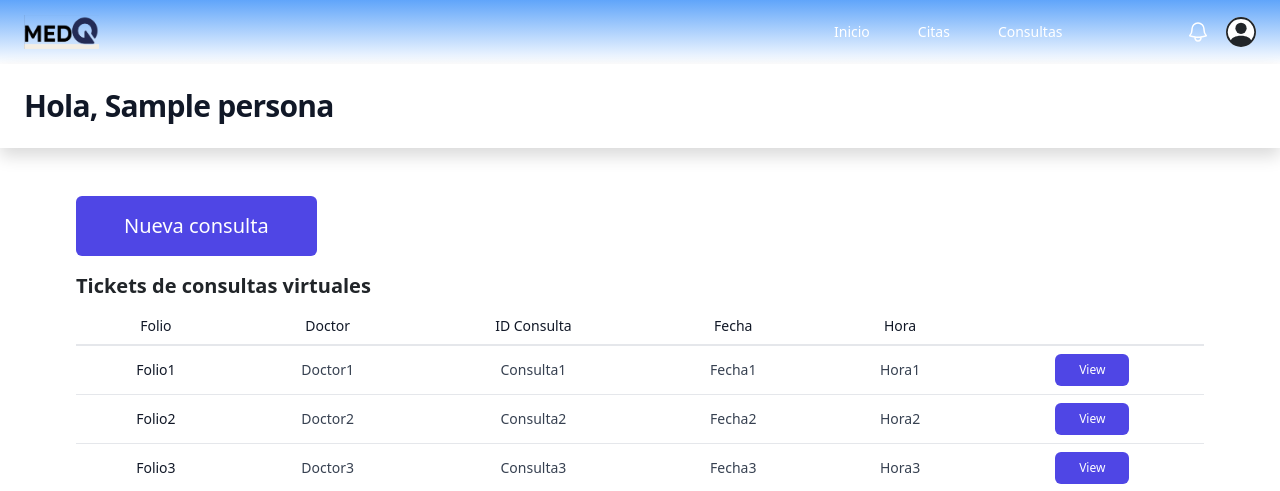
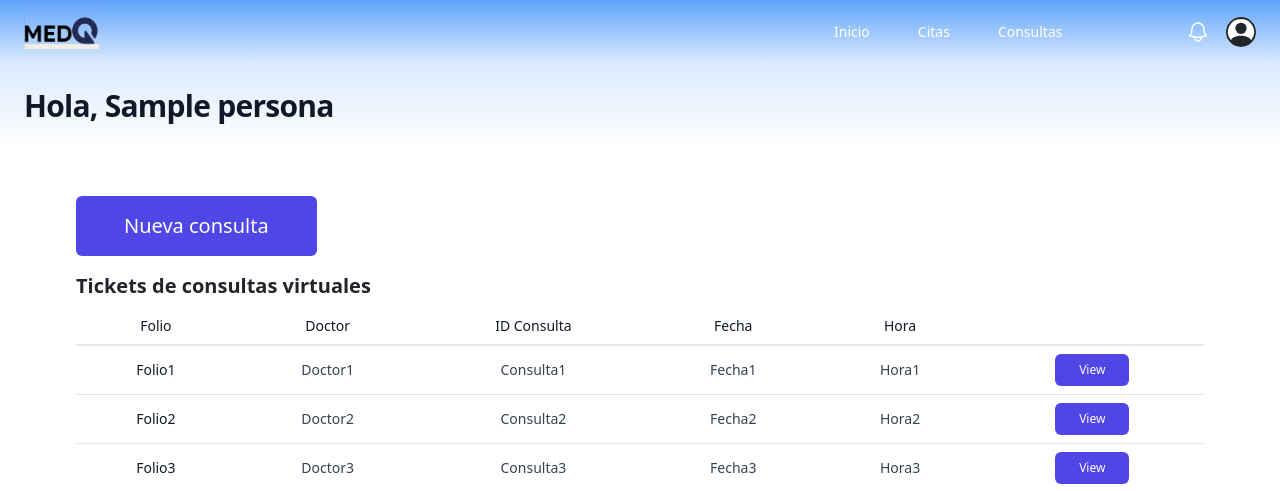
Before and after one commit to EliasE83/MedQ-AMV, a Flask app: page /consultas in a window 1280 px wide. Shown: the top 491 px of the page. Run offline with Flask 3, Linux system fonts and the light colour scheme; a user stored in the database is signed in; tables that the repository leaves empty or names only in its code hold one stand-in row (values such as "Sample post"); some libraries are stand-ins or nearby versions.

Commit message:
MEJORA DE INTERFAZ USUARIO

```diff
--- a/templates/consultas.html
+++ b/templates/consultas.html
@@ -7,7 +7,7 @@
       <div class="overflow-x-auto">
         <!-- Div para citas pendientes -->
         <div class="mb-4">
-          <a href="/nuevaconsulta" class="inline-block rounded bg-indigo-600 px-5 py-3 text-xl font-medium text-white hover:bg-indigo-700 mb-3">Nueva consulta</a>
+          <a href="/nuevaconsulta" class="inline-block rounded bg-indigo-600 px-5 py-3 text-xl font-medium text-white hover:bg-gradient-to-b from-blue-400 to-white mb-3">Nueva consulta</a>
 
           <h2 class="text-xl font-semibold mb-2">Tickets de consultas virtuales</h2>
 
--- a/templates/dashboardU.html
+++ b/templates/dashboardU.html
@@ -19,7 +19,7 @@
 <body>
 
 <div class="min-h-full">
-    <nav class="bg-gradient-to-b from-blue-400 to-white">
+    <nav class="bg-gradient-to-b from-blue-400 to-blue-100">
       <div class="mx-auto max-w-7xl px-4 sm:px-6 lg:px-8">
         <div class="flex h-16 items-center justify-between">
           <div class="flex items-center">
@@ -82,7 +82,7 @@
       </div>
     </nav>
 
-    <header class="bg-white shadow">
+    <header class="bg-gradient-to-b from-blue-100 to-white">
       <div class="mx-auto max-w-7xl px-4 py-6 sm:px-6 lg:px-8">
         <h1 class="text-3xl font-bold tracking-tight text-gray-900"><!--CAMBIAR SEGUN EL NOMBRE DEL USUARIO-->Hola, {{ current_user.nombre }}</h1>
       </div>
```
